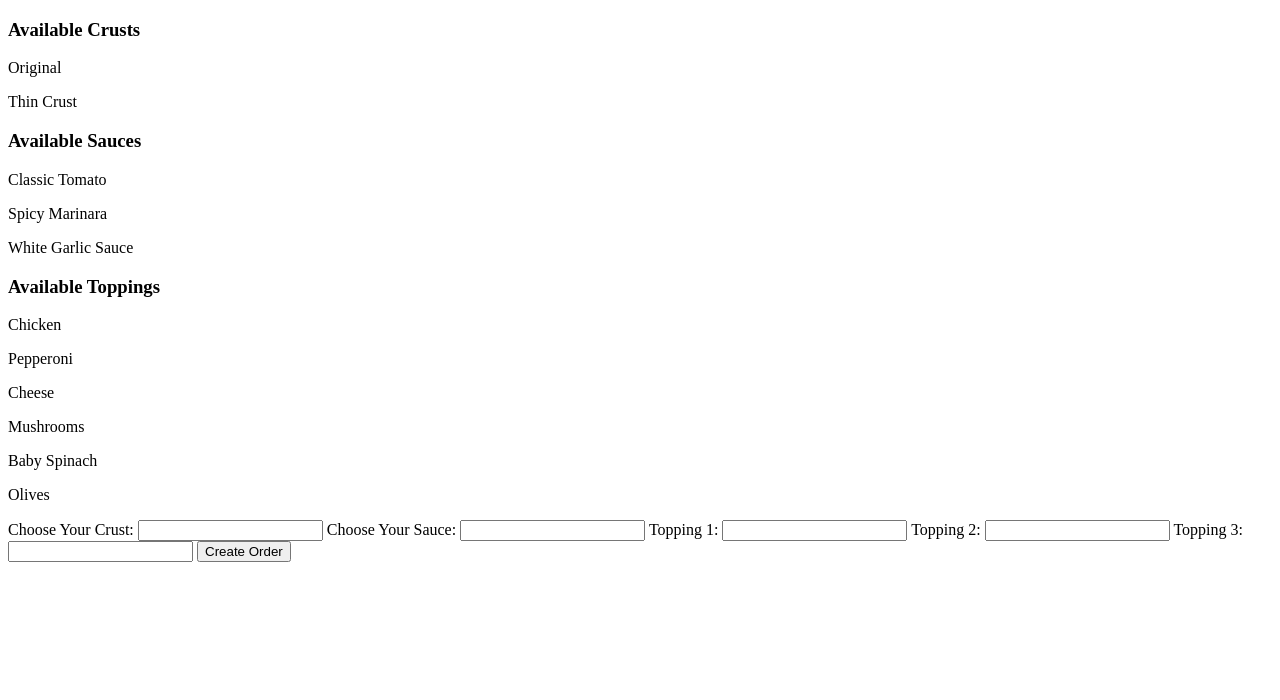
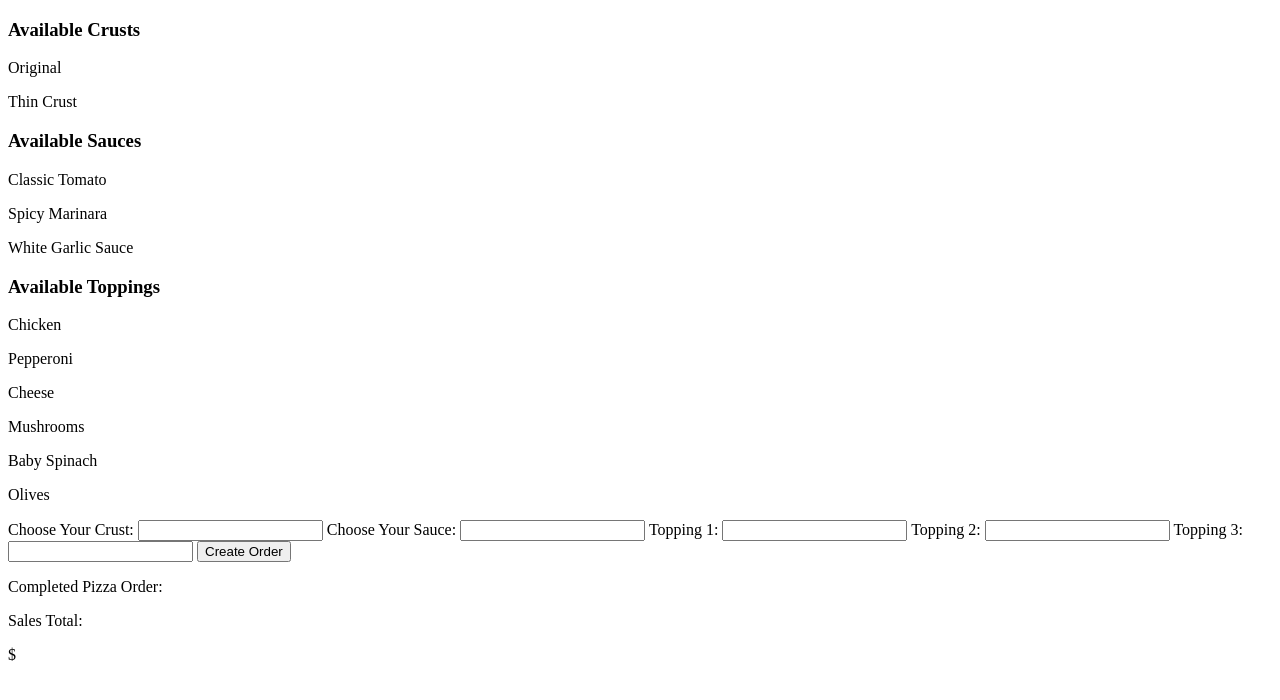
Before and after one commit to RobBerger/final-project-fswd1002, a plain HTML site: page index.html in a window 1280 px wide. Drawn offline with Linux system fonts and the light colour scheme.

Commit message:
Added the order div below the form div

```diff
--- a/index.html
+++ b/index.html
@@ -38,5 +38,18 @@
                 <button id="btn" type="submit">Create Order</button>
             </form>
         </div>
+        <div id="order">
+            <p>Completed Pizza Order:</p>
+            <div id="pizzaOrder">
+
+            </div>
+            <div id="toppings">
+
+            </div>
+            <p>Sales Total:</p>
+            <div id="total">
+                $
+            </div>
+        </div>
     </body>
 </html>
```
